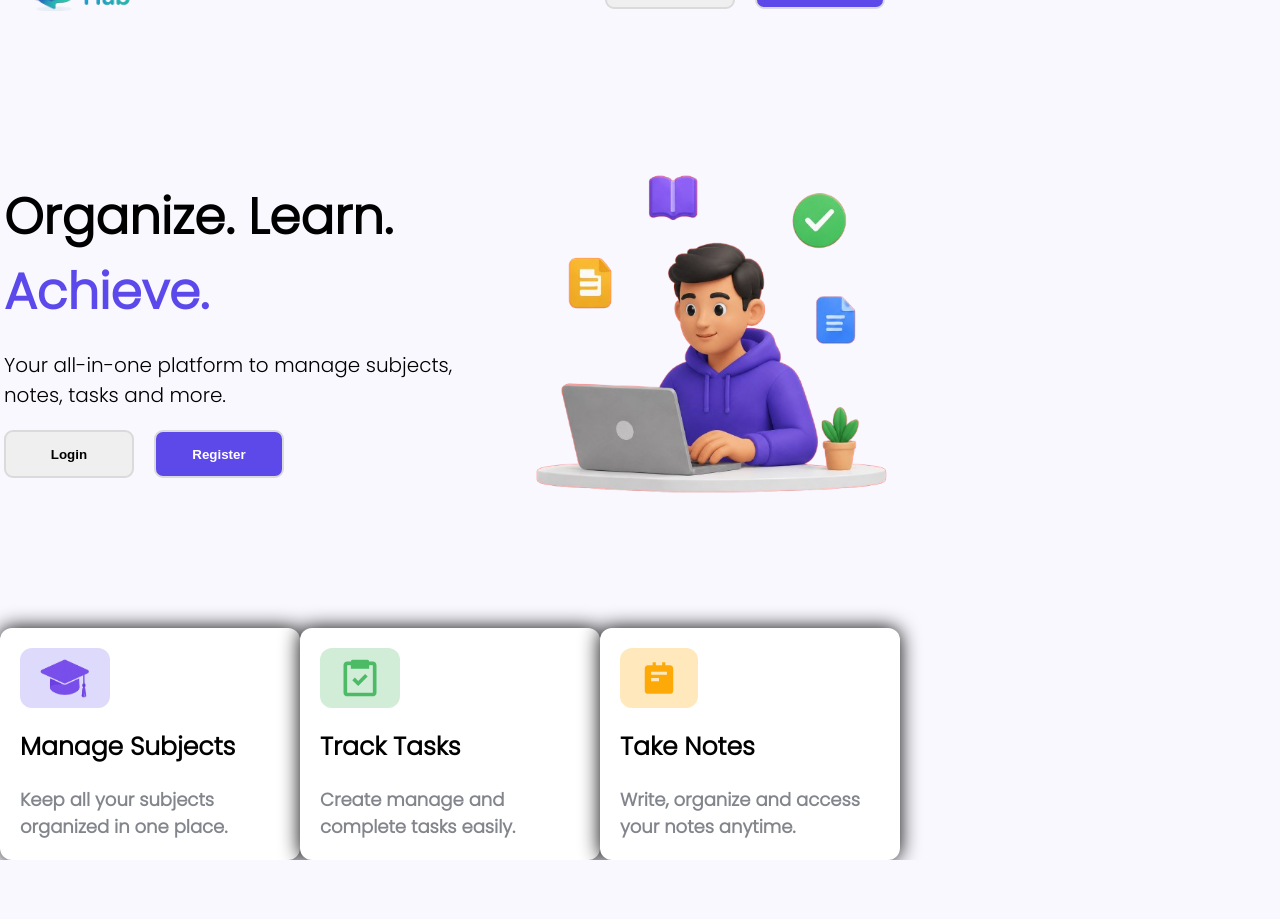
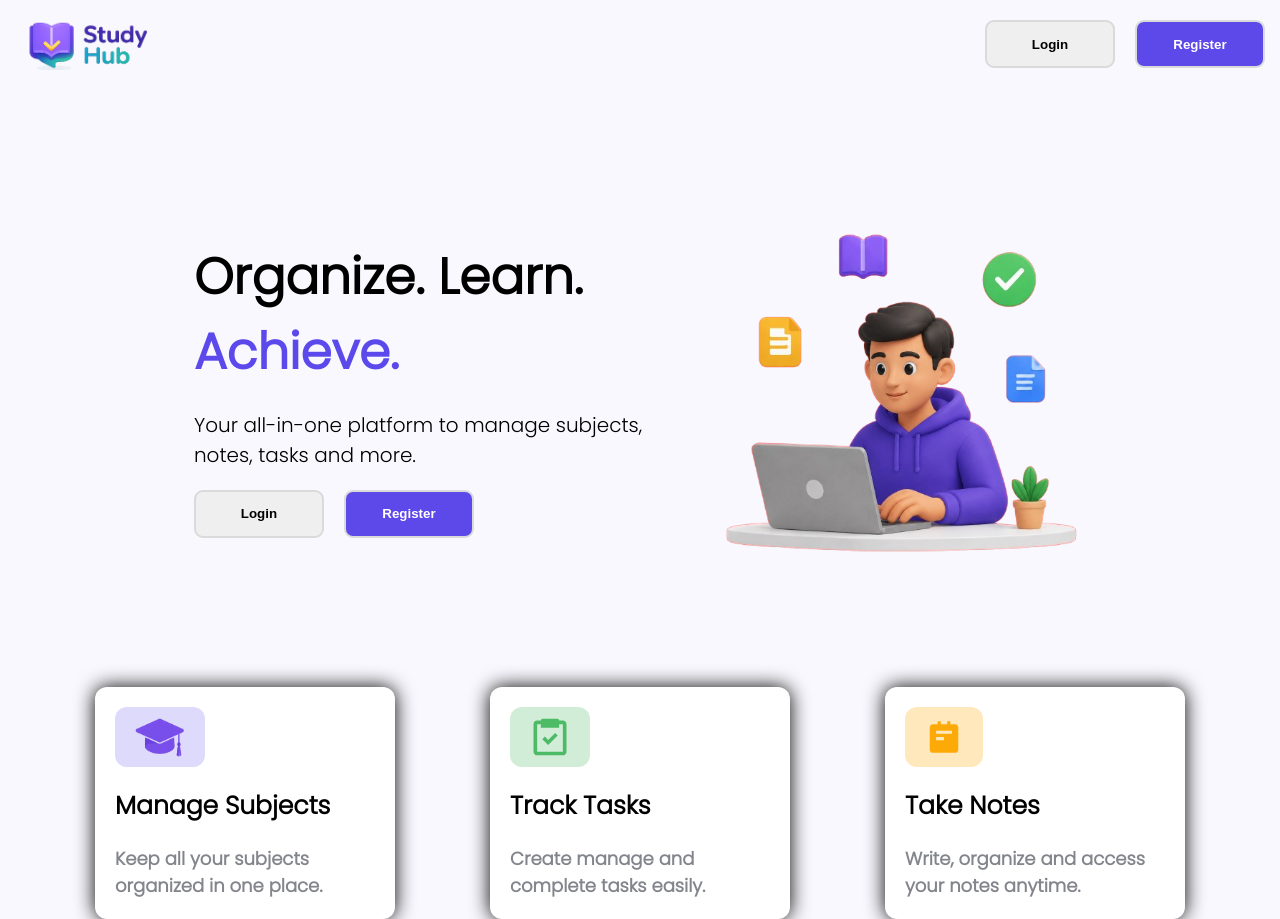
Before and after one commit to darkie-75coder/StudyHub, a React app in the folder Frontend/: page / in a window 1280 px wide. Before the commit the page ends 860 px from the top, so only its background shows below. Built offline with nearby package versions, Linux system fonts and the light colour scheme; no server answers; the HTML template or start-up script is replaced by a standard one; a web font is replaced by a local one.

Commit message:
last commit #6

```diff
--- a/Frontend/src/index.css
+++ b/Frontend/src/index.css
@@ -15,8 +15,6 @@ body {
   font-weight: 300;
   font-style: normal;
   background: #F8F8FE;
-  display: flex;
-  align-items: center;
   height: 100vh;
   width: 100%;
 }
```
